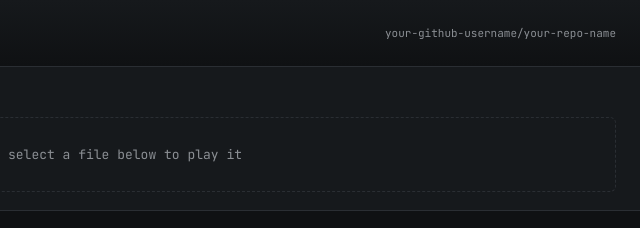
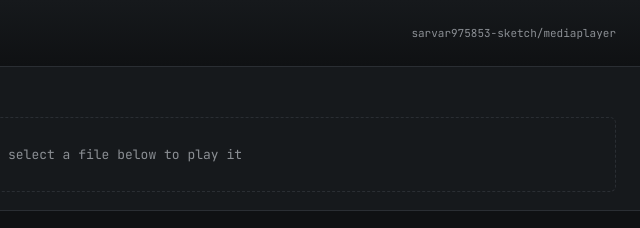
Before and after one commit to sarvar975853-sketch/mediaplayer, a plain HTML site: page index.html in a window 1280 px wide. Shown: the top 228 px of the page, 640-1280 px from the left. Drawn offline with Linux system fonts and the light colour scheme; no server answers.

Commit message:
Update index.html

```diff
--- a/index.html
+++ b/index.html
@@ -14,8 +14,8 @@
 </style>
 <script>
   const CONFIG = {
-    OWNER: "your-github-username",   // <-- change this
-    REPO: "your-repo-name",          // <-- change this
+    OWNER: "sarvar975853-sketch",   // <-- change this
+    REPO: "mediaplayer",          // <-- change this
     BRANCH: "main",                  // <-- change if your default branch differs
     ROOT: "media",                   // <-- folder in the repo where files live
     LINKS_PATH: "links.json",        // <-- repo-root JSON file listing external files (e.g. Internet Archive)
```
